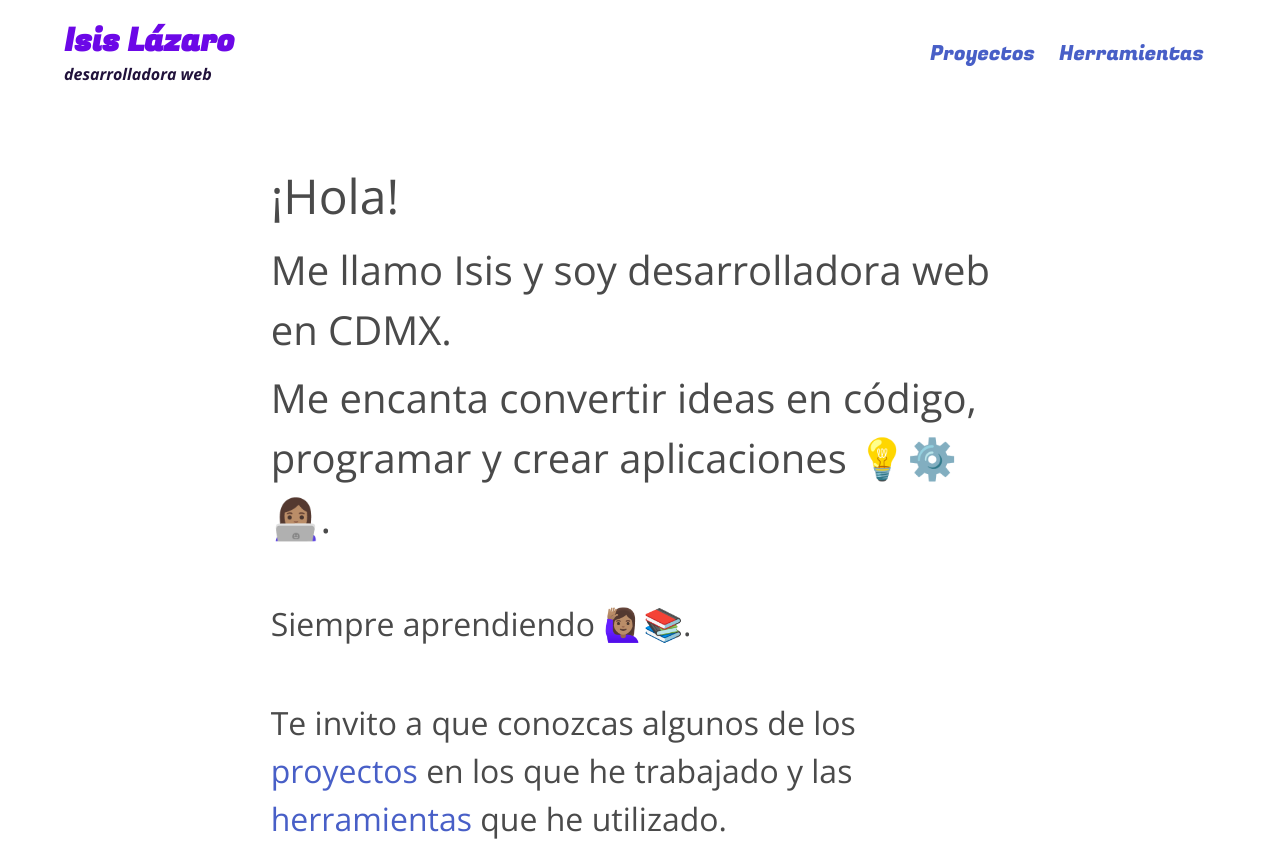
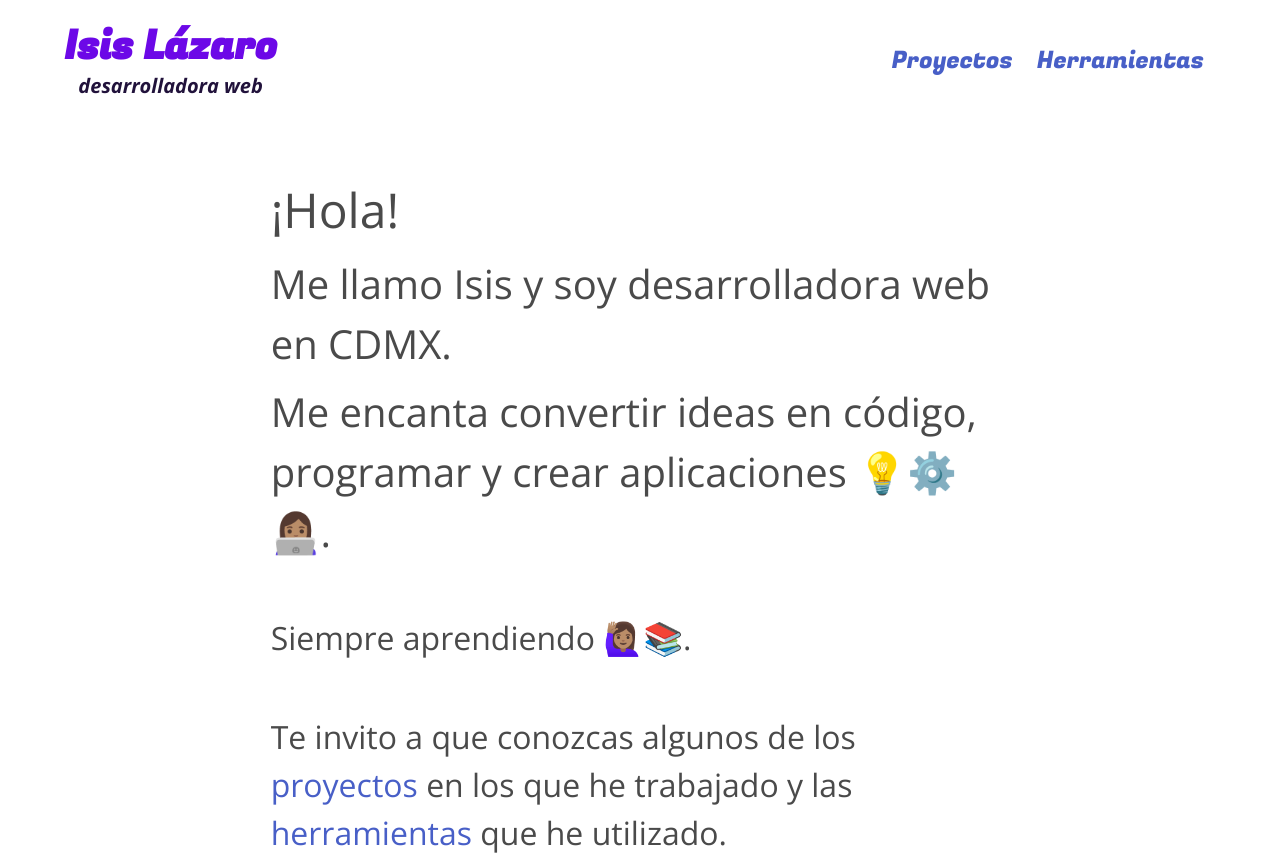
Before and after one commit to isisLazaro/isislazaro.github.io, a Vue app: page / in a window 1280 px wide. Shown: the top 855 px of the page. Built offline with nearby package versions, Linux system fonts and the light colour scheme.

Commit message:
new navbar-brekpoit

```diff
--- a/src/assets/main.scss
+++ b/src/assets/main.scss
@@ -1,6 +1,6 @@
 // $navbar-background-color: #f1cc46;
 $mobile: 576px;
 $tablet: 768px;
-$navbar-breakpoint: $mobile;
+$navbar-breakpoint: $tablet;
 $section-padding: 2rem 0.5rem;
 @import "~bulma/bulma";
--- a/src/components/Navbar.vue
+++ b/src/components/Navbar.vue
@@ -1,14 +1,14 @@
 <template>
-  <nav class="navbar is-spaced">
+  <nav class="navbar is-spaced navbar-vue">
     <div class="navbar-brand">
-      <div class="navbar-item center-h">
+      <div class="navbar-item has-text-centered center-h">
         <router-link :to="{ name: 'home' }" id="logoLink">
-          <h1 class="title title-logo">Isis Lázaro</h1>
-          <h2 class="subtitle is-6 subtitle-logo">desarrolladora web</h2>
+          <h1 class="title is-2 title-logo">Isis Lázaro</h1>
+          <h2 class="subtitle is-5 subtitle-logo">desarrolladora web</h2>
         </router-link>
       </div>
     </div>
-    <div class="navbar-end is-flex-mobile">
+    <div class="navbar-end is-size-4-tablet is-size-5 is-flex-mobile">
       <div class="navbar-item">
         <router-link :to="{ name: 'proyectos' }">Proyectos</router-link>
       </div>
@@ -22,13 +22,10 @@
   </nav>
 </template>
 
-<script>
-export default {
-  name: "Navbar"
-};
-</script>
-
 <style scoped>
+/* .navbar-vue {
+  margin: 0 7rem;
+} */
 .is-flex-mobile {
   justify-content: center;
 }
@@ -38,9 +35,9 @@ export default {
   padding: 0.5rem 0rem;
 }
 
-#logoLink {
+/* #logoLink {
   display: block;
-}
+} */
 
 .title-logo {
   font-family: "Fugaz One", cursive;
@@ -63,7 +60,7 @@ export default {
 
 .navbar-end {
   align-items: end;
-  font-size: 1rem;
+  /* font-size: 1rem; */
 }
 
 .navbar-item {
@@ -90,9 +87,9 @@ export default {
   }
 }*/
 
-@media screen and (min-width: 768px) {
+/* @media screen and (min-width: 768px) {
   .navbar-end {
     font-size: 1.3rem;
   }
-}
+} */
 </style>
--- a/src/views/Home.vue
+++ b/src/views/Home.vue
@@ -2,15 +2,15 @@
   <section class="section">
     <div class="columns is-vcentered is-centered is-multiline">
       <div class="column is-8">
-        <h3 class="is-size-3 first-part is-size-1-desktop">¡Hola!</h3>
-        <p class="is-size-4 first-part is-size-2-desktop">
+        <h3 class="is-size-3 is-size-1-desktop first-part">¡Hola!</h3>
+        <p class="is-size-4 is-size-2-desktop first-part">
           Me llamo Isis y soy desarrolladora web en CDMX.
         </p>
-        <p class="is-size-4 first-part is-size-2-desktop">
+        <p class="is-size-4 is-size-2-desktop first-part">
           Me encanta convertir ideas en código, programar y crear aplicaciones
           💡⚙️👩🏽‍💻.
         </p>
-        <p class="is-size-5 second-part is-size-3-desktop">
+        <p class="is-size-5 is-size-3-desktop second-part">
           Siempre aprendiendo 🙋🏽‍♀️📚.
         </p>
         <p class="is-size-5 is-size-3-desktop">
```
